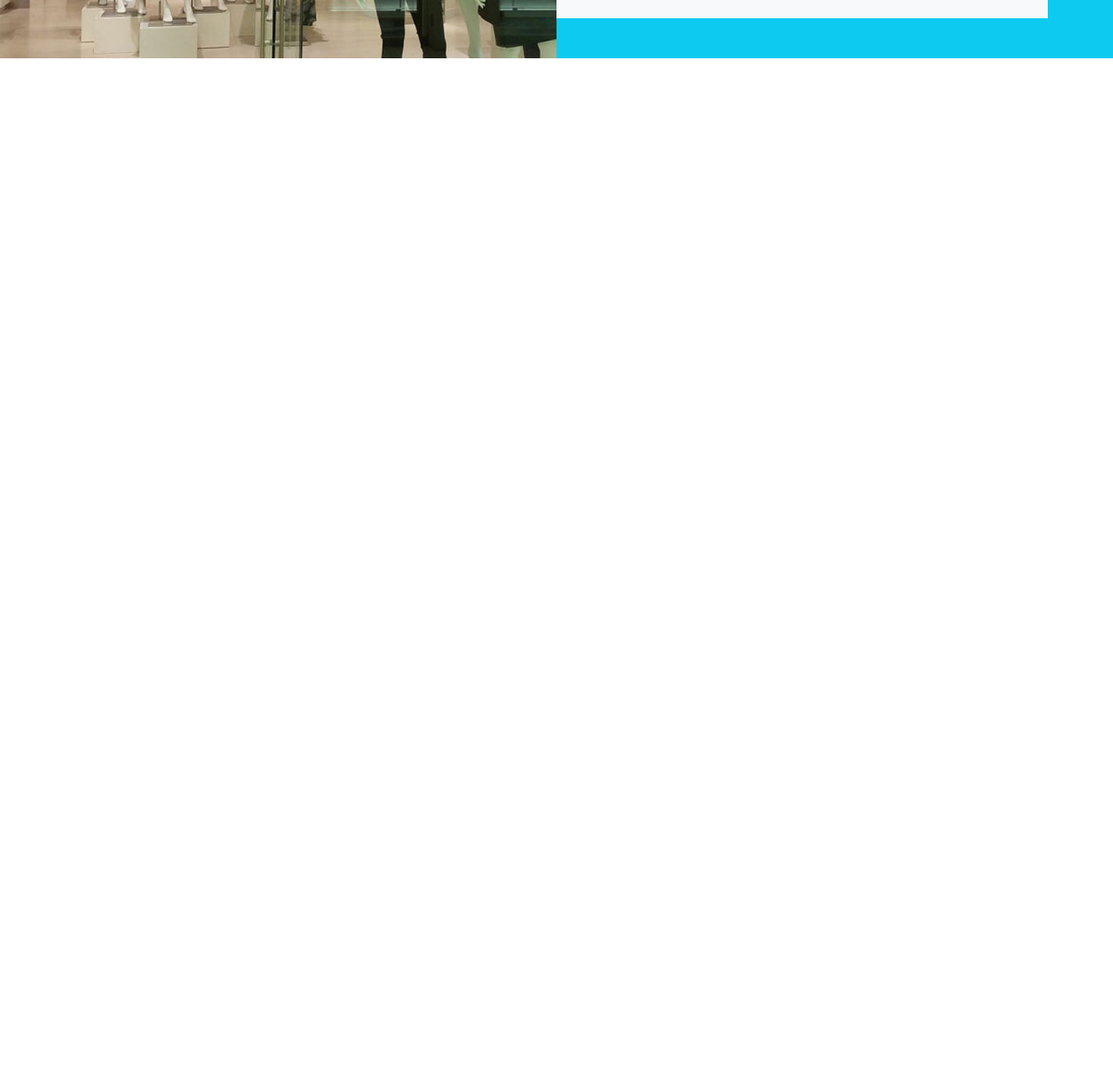
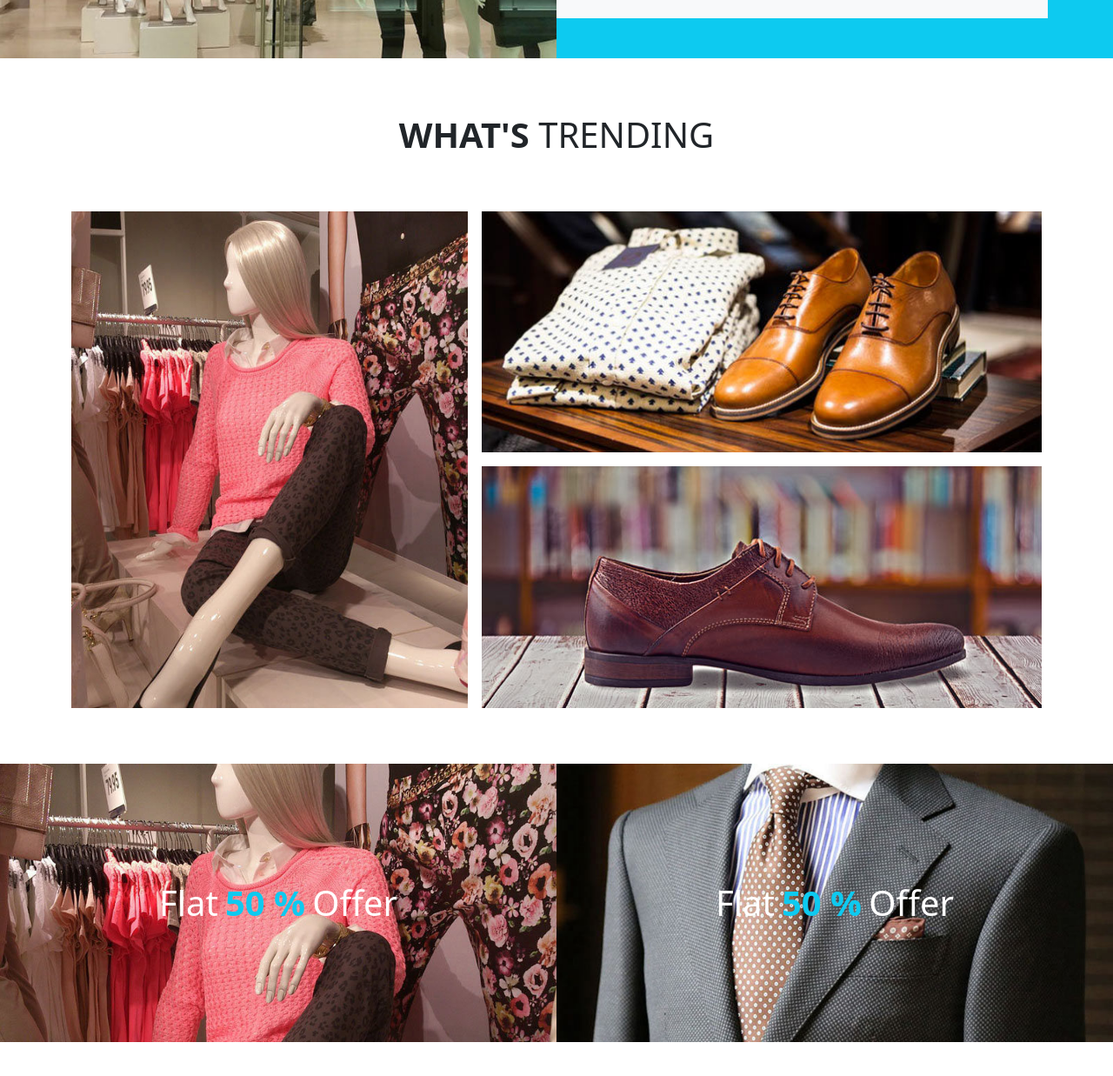
Before and after one commit to ma-khan13/elite-shoppy-e-commerce, a plain HTML site: page index.html in a window 1280 px wide. Shown: the part 1499-2736 px from the top of the page at 87% size. Before the commit the page ends 1662 px from the top, so only its background shows below. Drawn offline with nearby package versions, Linux system fonts and the light colour scheme.

Commit message:
trending section done

```diff
--- a/index.html
+++ b/index.html
@@ -277,6 +277,51 @@
       </div>
     </div>
   </section>
+  <!-- What trending section -->
+  <section class="container my-3">
+    <div class="row g-3">
+      <h1 class="text-center text-uppercase mb-5">
+        <span class="fw-bolder">What's</span>
+        <span class="fw-light">Trending</span>
+      </h1>
+      <div class="col-12 col-lg-5 ">
+        <img src="images/trending/trending-1.jpg" class="w-100 h-100" alt="" srcset="">
+      </div>
+
+      <div class="col-12 col-lg-7 flex-column justify-content-between">
+        <div class="row gy-3">
+          <div class="col-12">
+            <img src="images/trending/trending-2.jpg" class="img-fluid w-100"  alt="" srcset="">
+          </div>
+          <div class="col-12">
+            <img src="images/trending/trending-3.jpg" class="img-fluid w-100" alt="" srcset="">
+          </div>
+        </div>
+      </div>
+    </div>
+  </section>
+  <!-- offer section -->
+  <section class="container-fluid pt-5">
+    <div class="row gy-3">
+      <div class="col-12 col-md-6 p-0 position-relative">
+        <img src="images/trending/trending-5.jpg" class="img-fluid" alt="" srcset="">
+          <h1 class="w-100 h-100 position-absolute top-0 d-flex justify-content-center align-items-center text-capitalize fs-1 text-white fw-lighter">
+            flat
+            <span class="fw-bold text-info mx-2">50 %</span>
+            offer
+          </h1>
+      </div>
+      <div class="col-12 col-md-6 p-0 position-relative">
+        <img src="images/trending/trending-4.jpg" class="img-fluid h-100" alt="" srcset="">
+        <h1
+          class="w-100 h-100 position-absolute top-0 d-flex justify-content-center align-items-center text-capitalize fs-1 text-white fw-lighter">
+          flat
+          <span class="fw-bold text-info mx-2">50 %</span>
+          offer
+        </h1>
+      </div>
+    </div>
+  </section>
 </main>
   <!-- Bootstrap JavaScript Libraries -->
   <script src="https://cdn.jsdelivr.net/npm/@popperjs/core@2.9.2/dist/umd/popper.min.js"
```
